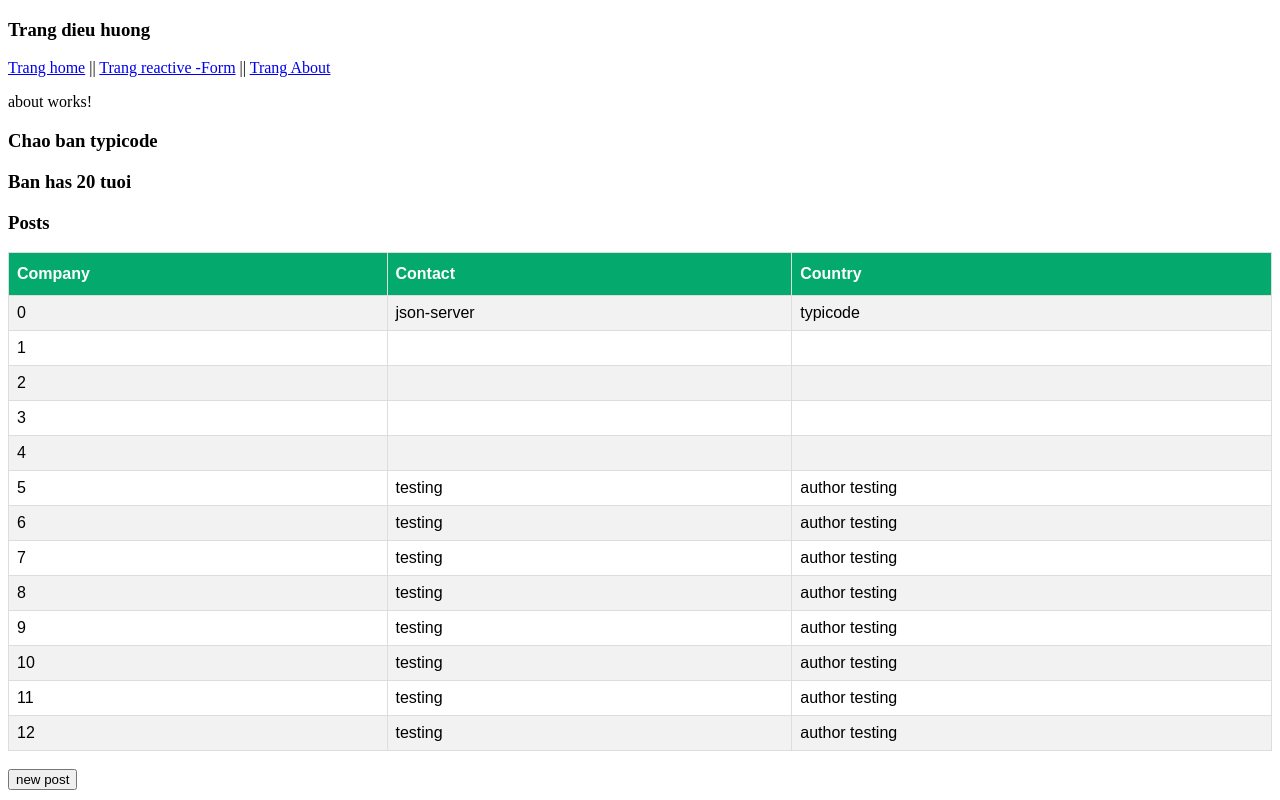
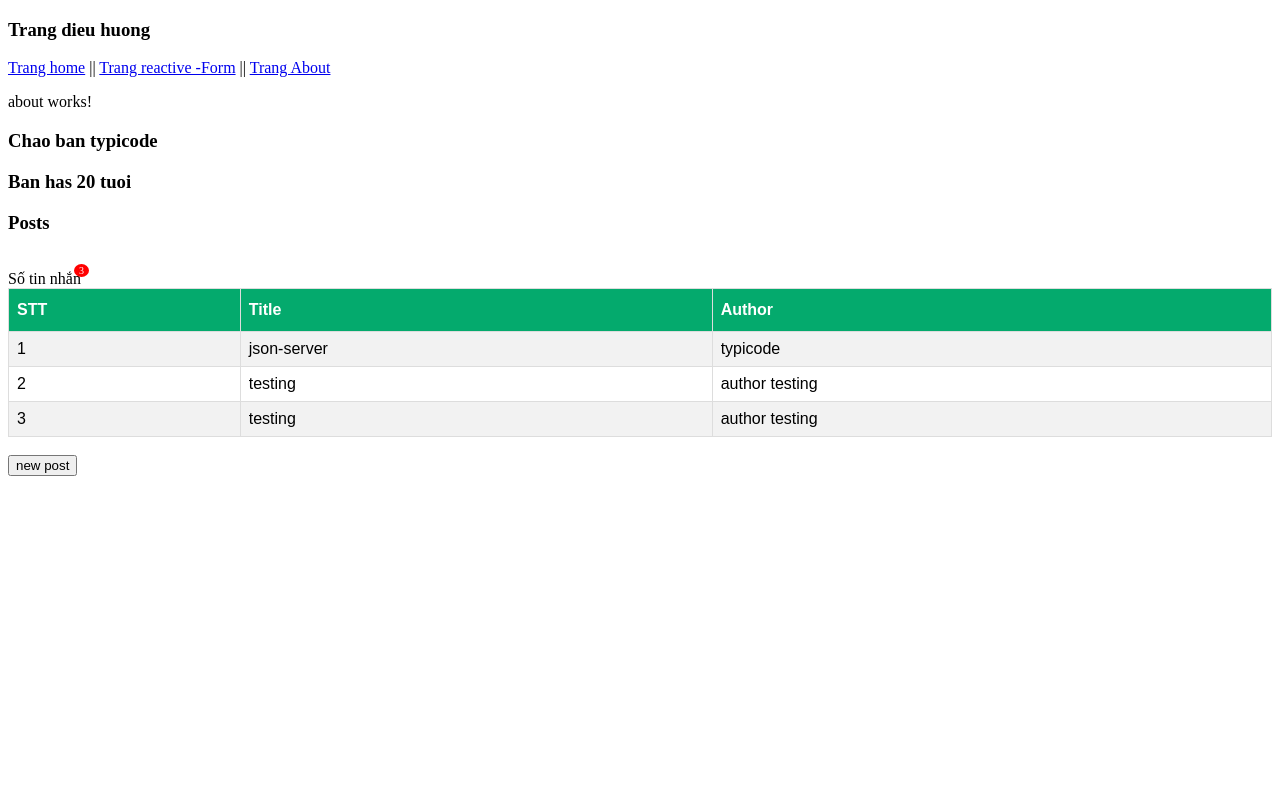
Before and after one commit to hoang92-gtvt/m5-w1-d3, an Angular app: page /about in a window 1280 px wide. Built offline with nearby package versions, Linux system fonts and the light colour scheme; data requests are answered from the project's data file.

Commit message:
add badge

```diff
--- a/db.json
+++ b/db.json
@@ -6,80 +6,14 @@
       "author": "typicode"
     },
     {
-      "headers": {
-        "normalizedNames": {},
-        "lazyUpdate": null,
-        "lazyInit": null,
-        "headers": {}
-      },
+      "title": "testing",
+      "author": "author testing",
       "id": 2
-    },
-    {
-      "headers": {
-        "normalizedNames": {},
-        "lazyUpdate": null,
-        "lazyInit": null,
-        "headers": {}
-      },
-      "id": 3
-    },
-    {
-      "headers": {
-        "normalizedNames": {},
-        "lazyUpdate": null,
-        "lazyInit": null,
-        "headers": {}
-      },
-      "id": 4
-    },
-    {
-      "headers": {
-        "normalizedNames": {},
-        "lazyUpdate": null,
-        "lazyInit": null,
-        "headers": {}
-      },
-      "id": 5
     },
     {
       "title": "testing",
       "author": "author testing",
-      "id": 6
-    },
-    {
-      "title": "testing",
-      "author": "author testing",
-      "id": 7
-    },
-    {
-      "title": "testing",
-      "author": "author testing",
-      "id": 8
-    },
-    {
-      "title": "testing",
-      "author": "author testing",
-      "id": 9
-    },
-    {
-      "title": "testing",
-      "author": "author testing",
-      "id": 10
-    },
-    {
-      "title": "testing",
-      "author": "author testing",
-      "id": 11
-    },
-    {
-      "title": "testing",
-      "author": "author testing",
-      "id": 12
-    },
-    {
-      "title": "testing",
-      "author": "author testing",
-      "id": 13
+      "id": 3
     }
   ],
   "comments": [
--- a/src/app/about/about.component.html
+++ b/src/app/about/about.component.html
@@ -9,18 +9,19 @@
 <!-- <div *ngFor='let post of posts'>
 <span>Du lieu post lay ra : {{post|json}} </span>
 </div> -->
-
+<br>
+Số tin nhắn<span class="badge">{{posts?.length}}</span>
 
 <table id="customers">
     <tr>
-        <th>Company</th>
-        <th>Contact</th>
-        <th>Country</th>
+        <th>STT</th>
+        <th>Title</th>
+        <th>Author</th>
       </tr>
       <tr *ngFor='let post of posts, let ind=index'>
-        <td>{{ind}}</td>
-        <td>{{post.title}}</td>
-        <td>{{post.author}}</td>
+        <td>{{ind+1}}</td>
+        <td>{{post?.title}}</td>
+        <td>{{post?.author}}</td>
       </tr>
 
 </table>
--- a/src/app/about/about.component.scss
+++ b/src/app/about/about.component.scss
@@ -20,3 +20,15 @@
     background-color: #04AA6D;
     color: white;
   }
+
+  .badge {
+      position: relative;
+      top: -10px;
+      left: -7px;
+      font-size: x-small;
+      padding :1px 5px ;
+      border-radius : 50%;
+      background-color: red;
+      color: white;
+
+  }
```
